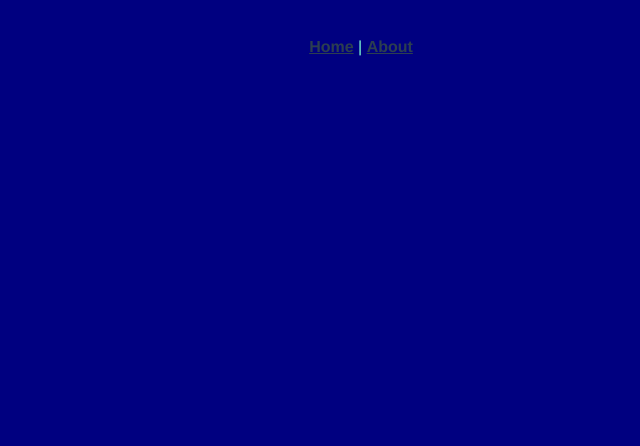
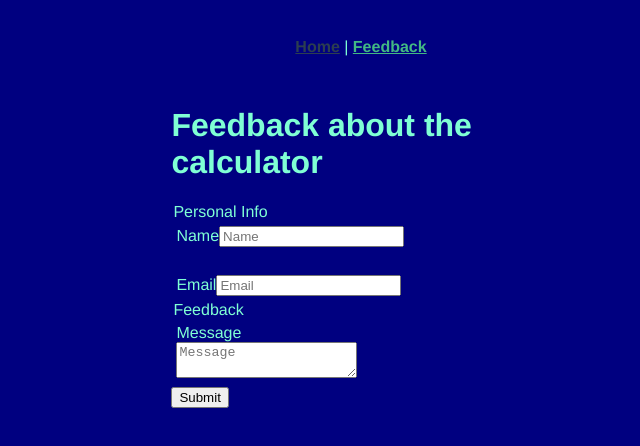
Before and after one commit to biasedLiar/calculator, a Vue app: page /feedback in a window 1280 px wide. Before the commit this address had no page. Shown: the top 446 px of the page, without its empty margins (279-919 px from the left). Built offline with nearby package versions, Linux system fonts and the light colour scheme.

Commit message:
Errormessages working, changed name to feedback

```diff
--- a/src/App.vue
+++ b/src/App.vue
@@ -3,7 +3,7 @@
 
     <div id="nav">
       <router-link :to="{ name: 'Home' }">Home</router-link> |
-      <router-link :to="{ name: 'About' }">About</router-link>
+      <router-link :to="{ name: 'Feedback' }">Feedback</router-link>
     </div>
     <router-view />
   </div>
--- a/src/components/BaseTextArea.vue
+++ b/src/components/BaseTextArea.vue
@@ -1,15 +1,26 @@
 <template>
-  <label v-if="label">{{ label }}</label>
+  <label :for="uuid" v-if="label">{{ label }}</label>
   <textarea
     v-bind="$attrs"
     :value="modelValue"
     :placeholder="label"
     @input="$emit('update:modelValue', $event.target.value)"
     class="field"
+    :id="uuid"
+    :aria-describedby="error ? '${uuid}-error' : null"
+    :aria-invalid="error ? true : null"
   ></textarea>
+    <p
+      v-if="error"
+      class="errorMessage"
+      :id="'${uuid}-error'">
+      {{ error }}
+    </p>
 </template>
 
 <script>
+import UniqueID from '../features/UniqueID';
+
 export default {
   props: {
     label: {
@@ -19,8 +30,18 @@ export default {
     modelValue: {
       type: [String, Number],
       default: ''
+    },
+    error: {
+      type: String,
+      default: ''
     }
-  }
+  },
+  setup(){
+    const uuid = UniqueID().getID();
+    return{
+      uuid
+    }
+  },
 }
 </script>
 <style scoped>
@@ -34,4 +55,10 @@ label{
 input{
   display: inline;
 }
+
+.errorMessage{
+  font-size: 12px;
+  color: red;
+  margin: 0px;
+}
 </style>
--- a/src/router/index.js
+++ b/src/router/index.js
@@ -1,5 +1,6 @@
 import { createRouter, createWebHistory } from "vue-router";
 import Home from "../views/Home.vue";
+import Feedback from "../views/Feedback.vue";
 import CalculatorButtons from "../views/calculatorParts/CalculatorButtons.vue";
 
 const routes = [
@@ -9,13 +10,10 @@ const routes = [
     component: Home,
   },
   {
-    path: "/about",
-    name: "About",
-    // route level code-splitting
-    // this generates a separate chunk (about.[hash].js) for this route
-    // which is lazy-loaded when the route is visited.
-    component: () =>
-      import(/* webpackChunkName: "about" */ "../views/About.vue"),
+    path: "/feedback",
+    name: "Feedback",
+    component: Feedback,
+
   },
   {
     path: "/",
--- a/src/views/About.vue
+++ /dev/null
@@ -1,83 +0,0 @@
-<template>
-  <div class="about">
-    <h1>Feedback about the calculator</h1>
-    <form @submit.prevent="sendForm">
-      <fieldset>
-        <legend>Personal Info</legend>
-        <div class="field">
-          <BaseInput
-            v-model="userdata.name"
-            label="Name"
-            type="text"
-          />
-        </div>
-
-        <br>
-        <div class="field">
-          <BaseInput
-            v-model="userdata.email"
-            label="Email"
-            type="text"
-            error="this input has an error"
-          />
-        </div>
-
-      </fieldset>
-
-
-      <fieldset>
-        <legend>Feedback</legend>
-        <div class="field">
-          <BaseTextArea
-            v-model="userdata.message"
-            label="Message"
-            type="text"
-          />
-        </div>
-
-      </fieldset>
-
-
-      <button type="submit">Submit</button>
-    </form>
-  </div>
-</template>
-
-<script>
-//import {useField} from 'vee-validate';
-
-export default {
-  data (){
-    return {
-      userdata: {
-        name: '',
-        email: '',
-        message: '',
-
-      }
-    }
-  },
-  methods: {
-    sendForm(){
-      console.log("name: " + this.userdata.name + ", email: " + this.userdata.email + ", message: " + this.userdata.message);
-    }
-  }
-}
-</script>
-<style scoped>
-.about{
-  text-align: left;
-  width: 30%;
-  margin: auto;
-}
-
-fieldset{
-  border-width: 0px;
-  margin: 0px;
-  padding: 0px;
-}
-
-.field{
-  margin: 5px;
-}
-</style>
--- /dev/null
+++ b/src/views/Feedback.vue
@@ -0,0 +1,118 @@
+<template>
+  <div class="Feedback">
+    <h1>Feedback about the calculator</h1>
+    <form @submit.prevent="onSubmit">
+      <fieldset>
+        <legend>Personal Info</legend>
+        <div class="field">
+          <BaseInput
+            v-model="name"
+            label="Name"
+            type="text"
+            :error="nameError"
+
+          />
+        </div>
+
+        <br>
+        <div class="field">
+          <BaseInput
+            v-model="email"
+            label="Email"
+            type="text"
+            :error="emailError"
+          />
+        </div>
+
+      </fieldset>
+
+
+      <fieldset>
+        <legend>Feedback</legend>
+        <div class="field">
+          <BaseTextArea
+            v-model="message"
+            label="Message"
+            type="text"
+            :error="messageError"
+          />
+        </div>
+
+      </fieldset>
+
+
+      <button type="submit">Submit</button>
+      <p v-if="sending"> Sending </p>
+    </form>
+  </div>
+</template>
+
+<script>
+import {useField} from 'vee-validate';
+
+export default {
+  name: "Feedback",
+  setup(){
+      let sending = false
+      function onSubmit(){
+        console.log("sending")
+        sending = true
+        //console.log("name: " + this.userdata.name + ", email: " + this.email + ", message: " + this.userdata.message);
+      }
+
+      const {value: email, errorMessage: emailError} = useField('email', function (value) {
+        if (!value) return 'This field has no value'
+
+        const regex = /^(([^<>()[\]\\.,;:\s@"]+(\.[^<>()[\]\\.,;:\s@"]+)*)|(".+"))@((\[[0-9]{1,3}\.[0-9]{1,3}\.[0-9]{1,3}\.[0-9]{1,3}\])|(([a-zA-Z\-0-9]+\.)+[a-zA-Z]{2,}))$/
+        if (!regex.test(String(value).toLowerCase())) {
+          return 'Please enter a valid email address'
+        }
+
+        return true
+      })
+
+      const {value: name, errorMessage: nameError} = useField('name', function (value) {
+        if (!value) return 'This field has no value'
+
+        return true
+      })
+
+      const {value: message, errorMessage: messageError} = useField('name', function (value) {
+        if (!value) return 'This field has no value'
+
+        return true
+      })
+
+      return {
+        onSubmit,
+        email: email,
+        emailError: emailError,
+        name: name,
+        nameError: nameError,
+        message: message,
+        messageError: messageError,
+        sending,
+
+
+
+      }
+    }
+}
+</script>
+<style scoped>
+.Feedback{
+  text-align: left;
+  width: 30%;
+  margin: auto;
+}
+
+fieldset{
+  border-width: 0px;
+  margin: 0px;
+  padding: 0px;
+}
+
+.field{
+  margin: 5px;
+}
+</style>
```
